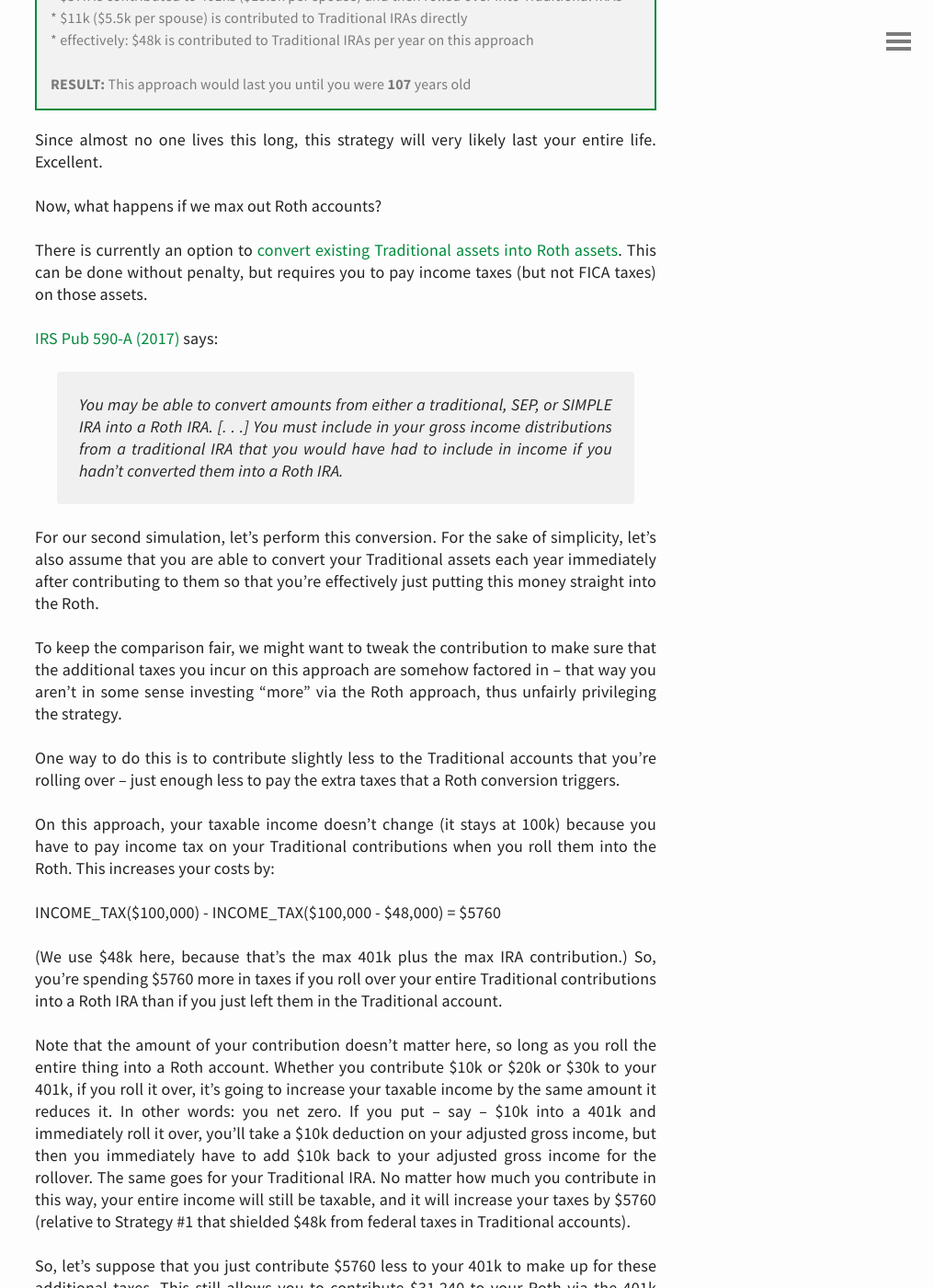
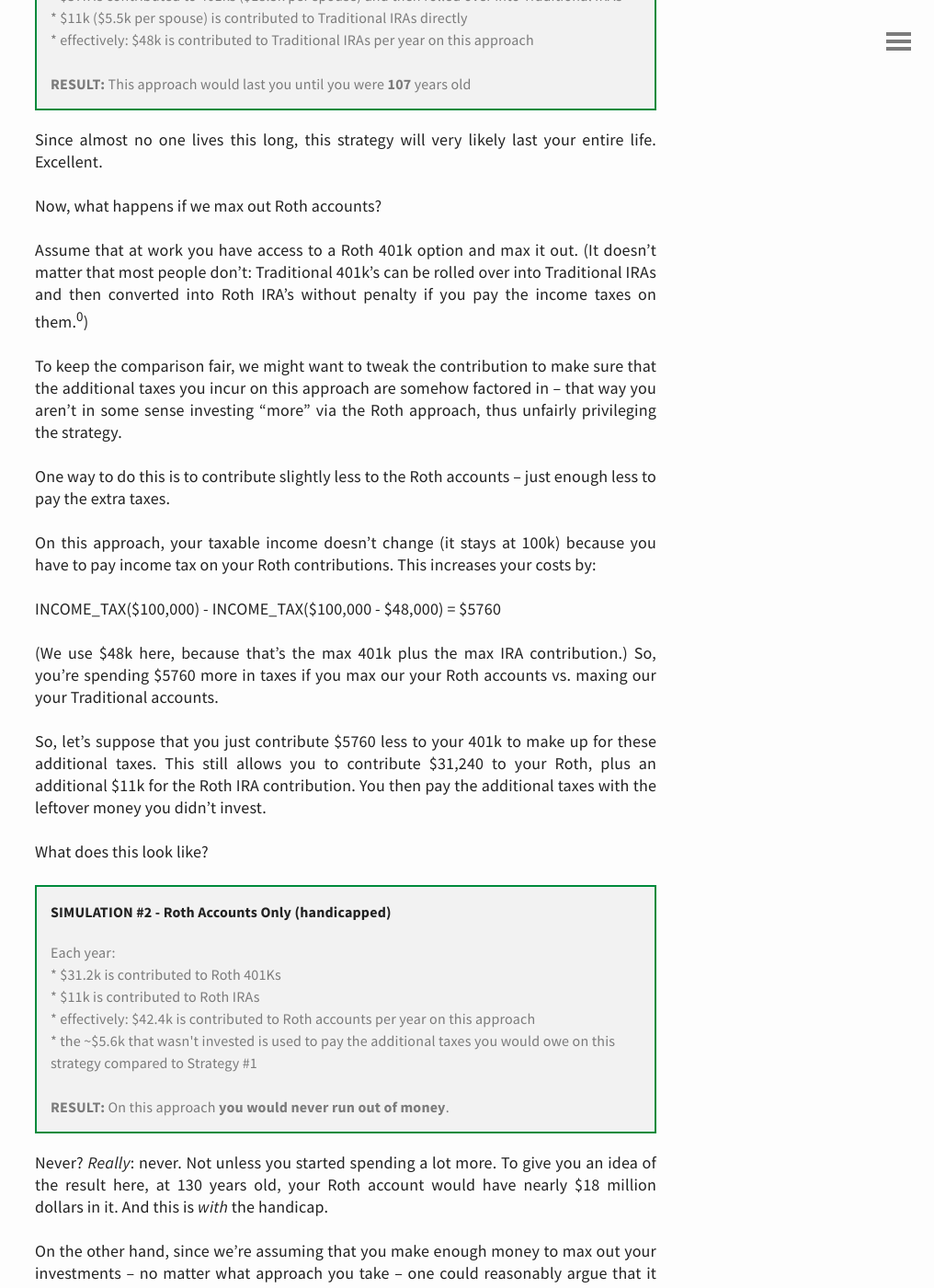
Before and after one commit to davidlaprade/davidlaprade.github.io, a Jekyll site: the page built from _posts/2018-10-17-optimal-roth-vs-traditional-mix.md, in a window 1280 px wide and 1400 px high, scrolled down 7567 px. Shown: the whole window at 92% size, without its empty margins (264-1280 px from the left). Built offline with Jekyll 4.4.1, drawn with Linux system fonts in a browser that asks for light colours; comment, search, counter and statistics services are not loaded; some of the changed text lies outside the part shown.

Commit message:
Simplify the old roth/trad blog post

```diff
--- a/_posts/2018-10-17-optimal-roth-vs-traditional-mix.md
+++ b/_posts/2018-10-17-optimal-roth-vs-traditional-mix.md
@@ -336,58 +336,31 @@ entire life. Excellent.
 
 Now, what happens if we max out Roth accounts?
 
-There is currently an option to [convert existing Traditional assets into Roth
-assets](https://www.irs.gov/retirement-plans/retirement-plans-faqs-regarding-iras-rollovers-and-roth-conversions). This can be done without penalty, but requires you to pay
-income taxes (but not FICA taxes) on those assets.
-
-[IRS Pub 590-A
-(2017)](https://www.irs.gov/publications/p590a#en_US_2017_publink1000231029) says:
-
-> You may be able to convert amounts from either a traditional, SEP, or SIMPLE IRA
-into a Roth IRA. [. . .] You must include in your gross income distributions from a
-traditional IRA that you would have had to include in income if you hadn’t
-converted them into a Roth IRA.
-
-For our second simulation, let's perform this conversion. For the sake of
-simplicity, let's also assume that you are able to convert your Traditional
-assets each year immediately after contributing to them so that you're
-effectively just putting this money straight into the Roth.
+Assume that at work you have access to a Roth 401k option and max it out. (It
+doesn't matter that most people don't: Traditional 401k's can be rolled over
+into Traditional IRAs and then converted into Roth IRA's without penalty if you
+pay the income taxes on them.<sup>0</sup>)
 
 To keep the comparison fair, we might want to tweak the contribution to make sure
 that the additional taxes you incur on this approach are somehow factored in --
 that way you aren't in some sense investing "more" via the Roth approach, thus
 unfairly privileging the strategy.
 
-One way to do this is to contribute slightly less to the Traditional accounts
-that you're rolling over -- just enough less to pay the extra taxes that a Roth
-conversion triggers.
+One way to do this is to contribute slightly less to the Roth accounts -- just
+enough less to pay the extra taxes.
 
 On this approach, your taxable income doesn't change (it stays at 100k) because
-you have to pay income tax on your Traditional contributions when you roll them
-into the Roth. This increases your costs by:
+you have to pay income tax on your Roth contributions. This increases your costs by:
 
 INCOME_TAX($100,000) - INCOME_TAX($100,000 - $48,000) = $5760
 
 (We use $48k here, because that's the max 401k plus the max IRA contribution.)
-So, you're spending $5760 more in taxes if you roll over your entire
-Traditional contributions into a Roth IRA than if you just left them in the
-Traditional account.
-
-Note that the amount of your contribution doesn't matter here, so long as you
-roll the entire thing into a Roth account.  Whether you contribute $10k or $20k
-or $30k to your 401k, if you roll it over, it's going to increase your taxable
-income by the same amount it reduces it. In other words: you net zero.  If you
-put -- say -- $10k into a 401k and immediately roll it over, you'll take a $10k
-deduction on your adjusted gross income, but then you immediately have to add
-$10k back to your adjusted gross income for the rollover. The same goes for your
-Traditional IRA. No matter how much you
-contribute in this way, your entire income will still be taxable, and it will
-increase your taxes by $5760 (relative to Strategy #1 that shielded $48k from
-federal taxes in Traditional accounts).
+So, you're spending $5760 more in taxes if you max our your Roth accounts vs.
+maxing our your Traditional accounts.
 
 So, let's suppose that you just contribute $5760 less to your 401k to make up
 for these additional taxes. This still allows you to contribute $31,240 to your
-Roth via the 401k rollover, plus an additional $11k for the Traditional IRA
+Roth, plus an additional $11k for the Roth IRA
 contribution.  You then pay the additional taxes with the leftover money you
 didn't invest.
 
@@ -398,11 +371,11 @@ What does this look like?
 
   Each year:<br>
 
- * $31.2k is contributed to 401ks and then rolled over into Roth IRAs<br>
+ * $31.2k is contributed to Roth 401Ks<br>
 
- * $11k is contributed to Traditional IRAs and then rolled over into Roth IRAs<br>
+ * $11k is contributed to Roth IRAs<br>
 
- * effectively: $42.4k is contributed to Roth IRAs per year on this
+ * effectively: $42.4k is contributed to Roth accounts per year on this
    approach<br>
 
   * the ~$5.6k that wasn't invested is used to pay the additional taxes you
@@ -623,3 +596,18 @@ the simulator less transparent and auditable to people.
 
 Hopefully, though, this approach has been good enough to shift the burden of
 proof to those who would deny that a Roth-only approach is best for most people.
+
+---
+
+[0]
+There is currently an option to [convert existing Traditional assets into Roth
+assets](https://www.irs.gov/retirement-plans/retirement-plans-faqs-regarding-iras-rollovers-and-roth-conversions). This can be done without penalty, but requires you to pay
+income taxes (but not FICA taxes) on those assets.
+
+[IRS Pub 590-A
+(2017)](https://www.irs.gov/publications/p590a#en_US_2017_publink1000231029) says:
+
+> You may be able to convert amounts from either a traditional, SEP, or SIMPLE IRA
+into a Roth IRA. [. . .] You must include in your gross income distributions from a
+traditional IRA that you would have had to include in income if you hadn’t
+converted them into a Roth IRA.
```
